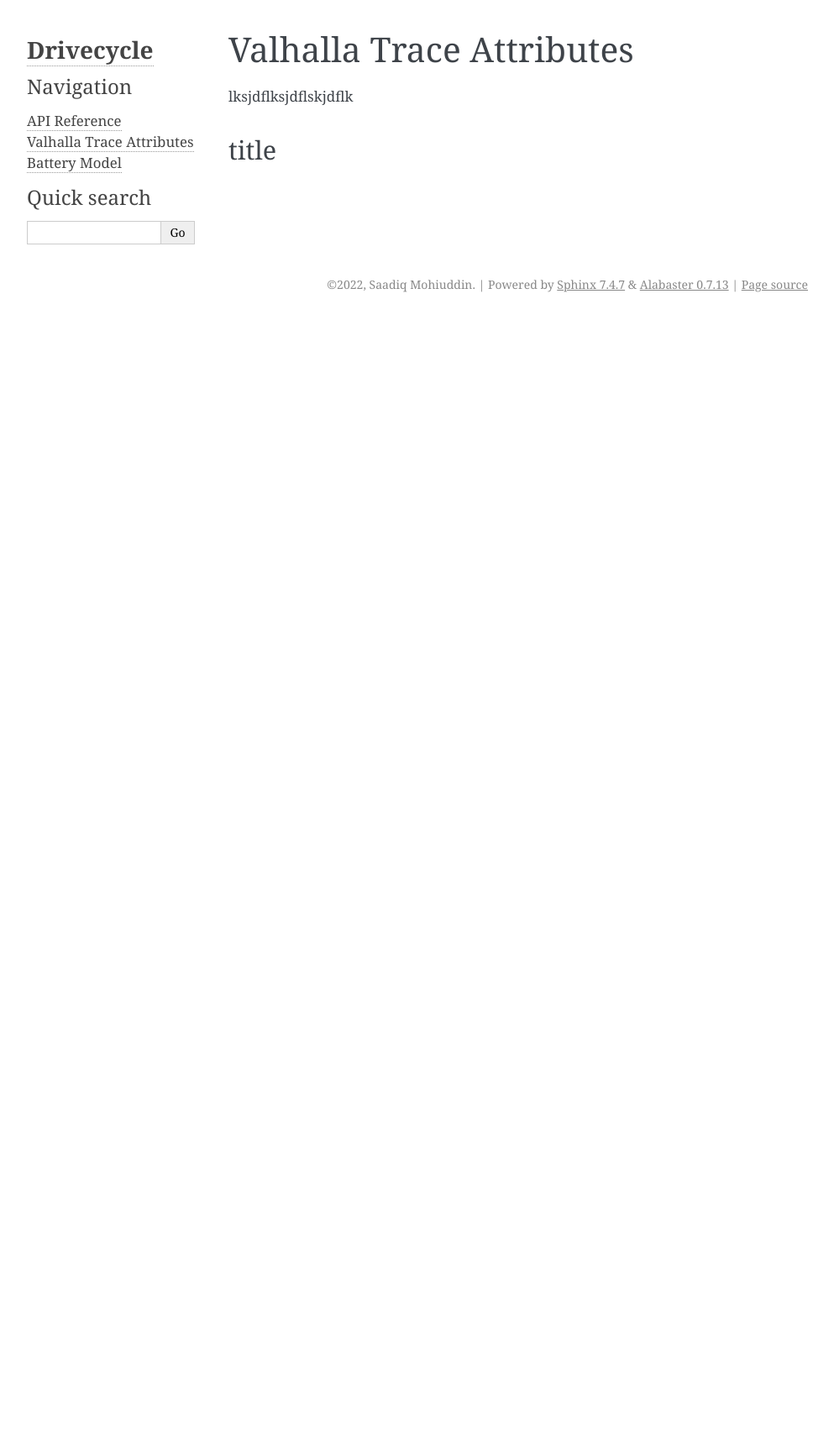
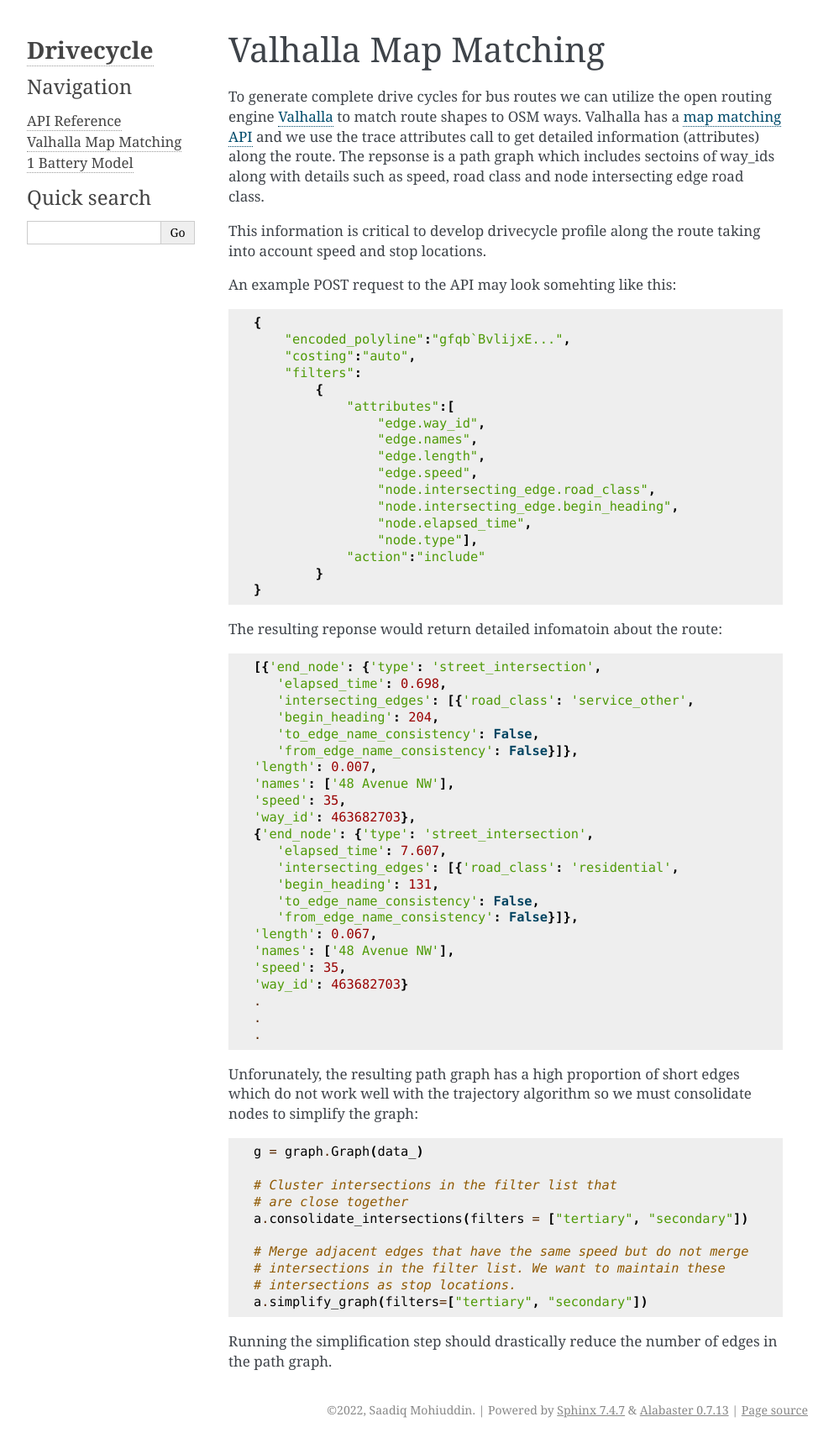
Before and after one commit to smohiudd/drivecycle, a Sphinx documentation site: the page built from docs/source/valhalla.rst, in a window 1280 px wide. Shown: the whole page at 84% size, without its empty margins (148-1141 px from the left). Built offline with Sphinx 7.4.7, drawn with Linux system fonts in a browser that asks for light colours; before the commit the page ends 900 px from its top, so only the background shows below that.

Commit message:
doc updates

```diff
--- a/docs/source/conf.py
+++ b/docs/source/conf.py
@@ -34,7 +34,8 @@
     'sphinx.ext.autodoc',
     'sphinx.ext.autosummary',
     'sphinx.ext.napoleon',
-    'sphinx.ext.githubpages'
+    'sphinx.ext.githubpages',
+    'sphinx.ext.mathjax'
 ]
 
 napoleon_google_docstring = True
--- a/docs/source/valhalla.rst
+++ b/docs/source/valhalla.rst
@@ -1,7 +1,78 @@
-Valhalla Trace Attributes
+Valhalla Map Matching
 =========================
 
-lksjdflksjdflskjdflk
+To generate complete drive cycles for bus routes we can utilize the open routing engine `Valhalla <https://valhalla.readthedocs.io/en/latest/>`_ to
+match route shapes to OSM ways. Valhalla has a `map matching API <https://valhalla.readthedocs.io/en/latest/api/map-matching/api-reference/>`_ and we use the trace attributes call
+to get detailed information (attributes) along the route. The repsonse is a path graph which includes
+sectoins of way_ids along with details such as speed, road class and node intersecting edge road class.
 
-title
--------
+This information is critical to develop drivecycle profile along the route taking into account speed
+and stop locations.
+
+An example POST request to the API may look somehting like this:
+
+.. code-block:: python
+
+    {
+        "encoded_polyline":"gfqb`BvlijxE...",
+        "costing":"auto",
+        "filters":
+            {
+                "attributes":[
+                    "edge.way_id",
+                    "edge.names",
+                    "edge.length",
+                    "edge.speed",
+                    "node.intersecting_edge.road_class",
+                    "node.intersecting_edge.begin_heading",
+                    "node.elapsed_time",
+                    "node.type"],
+                "action":"include"
+            }
+    }
+
+The resulting reponse would return detailed infomatoin about the route:
+
+.. code-block:: python
+
+   [{'end_node': {'type': 'street_intersection',
+      'elapsed_time': 0.698,
+      'intersecting_edges': [{'road_class': 'service_other',
+      'begin_heading': 204,
+      'to_edge_name_consistency': False,
+      'from_edge_name_consistency': False}]},
+   'length': 0.007,
+   'names': ['48 Avenue NW'],
+   'speed': 35,
+   'way_id': 463682703},
+   {'end_node': {'type': 'street_intersection',
+      'elapsed_time': 7.607,
+      'intersecting_edges': [{'road_class': 'residential',
+      'begin_heading': 131,
+      'to_edge_name_consistency': False,
+      'from_edge_name_consistency': False}]},
+   'length': 0.067,
+   'names': ['48 Avenue NW'],
+   'speed': 35,
+   'way_id': 463682703}
+   .
+   .
+   .
+
+Unforunately, the resulting path graph has a high proportion of short edges which do not work well
+with the trajectory algorithm so we must consolidate nodes to simplify the graph:
+
+.. code-block:: python
+
+    g = graph.Graph(data_)
+
+    # Cluster intersections in the filter list that
+    # are close together
+    a.consolidate_intersections(filters = ["tertiary", "secondary"])
+
+    # Merge adjacent edges that have the same speed but do not merge
+    # intersections in the filter list. We want to maintain these
+    # intersections as stop locations.
+    a.simplify_graph(filters=["tertiary", "secondary"])
+
+Running the simplification step should drastically reduce the number of edges in the path graph.
```
Also changed, not shown: docs/source/battery.rst (+81 -1 lines), docs/source/index.rst (+27 -3 lines), images/energy_flow.png (added), 6 other files.
